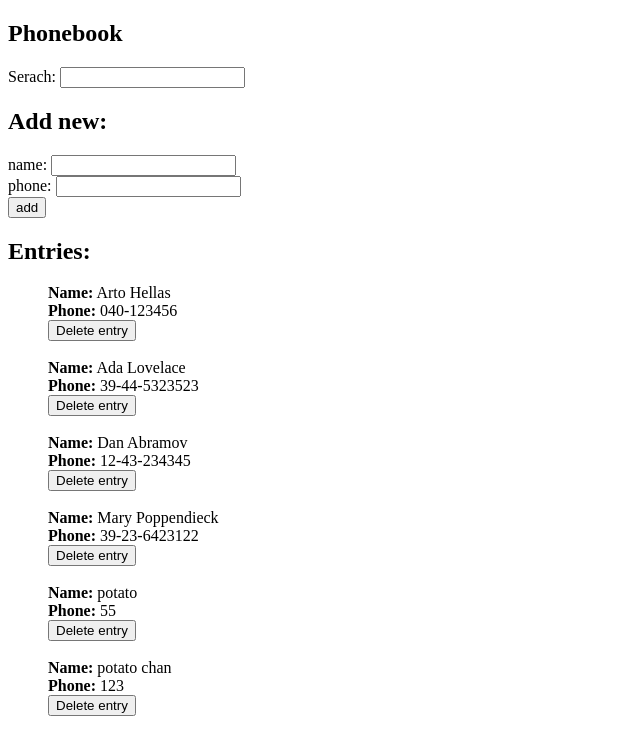
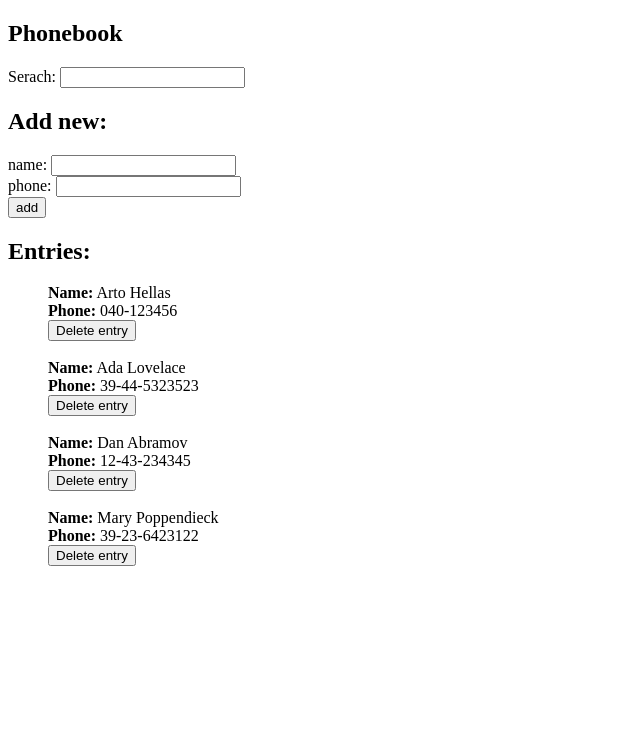
Before and after one commit to l-przybylka/phonebook, a React (Create React App) app: page / in a window 1280 px wide. Shown: the top 754 px of the page, without its empty margins (0-640 px from the left). Built offline with nearby package versions, Linux system fonts and the light colour scheme; data requests are answered from the project's data file.

Commit message:
Catch errors added

```diff
--- a/db.json
+++ b/db.json
@@ -19,16 +19,6 @@
       "name": "Mary Poppendieck",
       "phone": "39-23-6423122",
       "id": 4
-    },
-    {
-      "name": "potato",
-      "phone": "55",
-      "id": 5
-    },
-    {
-      "name": "potato chan",
-      "phone": "123",
-      "id": 6
     }
   ]
 }
--- a/src/App.js
+++ b/src/App.js
@@ -46,7 +46,7 @@ const App = () => {
         const updatedUser = { ...existingUser, phone: personObject.phone }
         personService
           .updateOne(existingUser.id, updatedUser)
-          .then(returnedPerson => setPersons(persons.map(person => person.id !== existingUser.id ? person : returnedPerson.data)))
+                    .then(returnedPerson => setPersons(persons.map(person => person.id !== existingUser.id ? person : returnedPerson.data)))
           .then(notify => {
             setNotification(`The  ${personObject.name} entry has been updated`)
 
@@ -54,17 +54,23 @@ const App = () => {
               setNotification(null)
           }, 5000)
           })
+          .catch(e => {
+            alert("Entry couldn't be added")
+          })
       }
     } else {
       personService
         .addOne(personObject)
-        .then(returnedPerson => setPersons(persons.concat(returnedPerson)))
+             .then(returnedPerson => setPersons(persons.concat(returnedPerson)))
         .then(notify => {
           setNotification(`The new entry for ${personObject.name} has been added`)
 
           setTimeout(() => {
             setNotification(null)
         }, 5000)
+        })
+        .catch(e => {
+          alert("Entry couldn't be added")
         })
       // why is this not considered mutating?
       setNewPerson({
@@ -81,6 +87,10 @@ const App = () => {
         .deleteOne(id)
         .then(data => {
           setPersons(data)
+        })
+        .catch(e => {
+          alert("Entry not found or already deleted")
+          setPersons(persons.filter(person => person.id !== id))
         })
     }
   }
```
